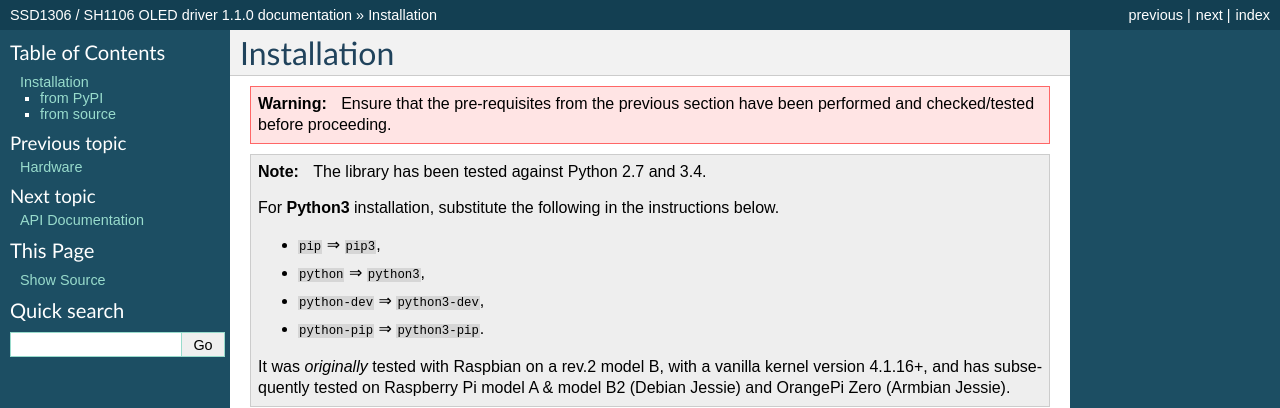
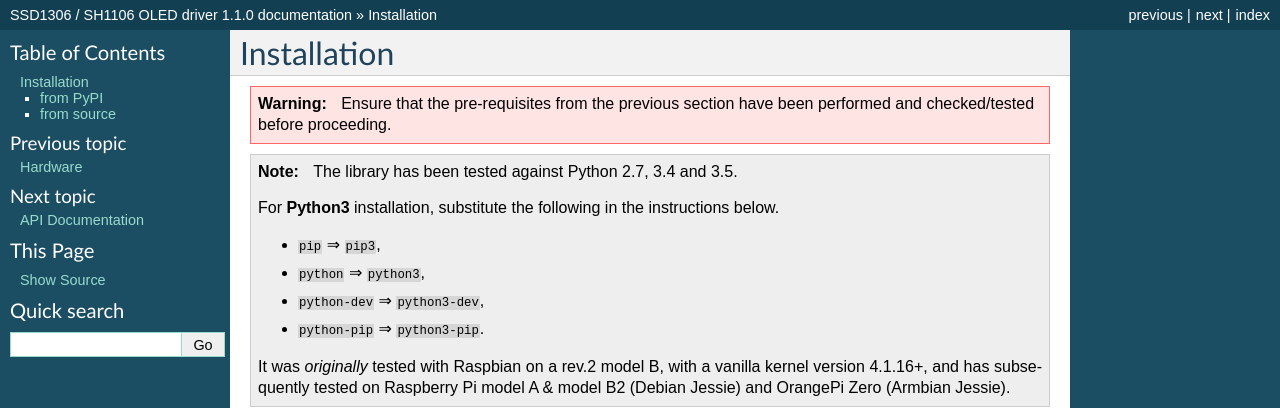
Before and after one commit to rm-hull/luma.oled, a Sphinx documentation site: the page built from doc/install.rst, in a window 1280 px wide. Shown: the top 408 px of the page. Built offline with Sphinx 7.4.7, drawn with Linux system fonts in a browser that asks for light colours.

Commit message:
add python 3.5 reference

```diff
--- a/doc/install.rst
+++ b/doc/install.rst
@@ -4,7 +4,7 @@ Installation
    Ensure that the pre-requisites from the previous section have been performed
    and checked/tested before proceeding.
 
-.. note:: The library has been tested against Python 2.7 and 3.4.
+.. note:: The library has been tested against Python 2.7, 3.4 and 3.5.
 
    For **Python3** installation, substitute the following in the
    instructions below.
```
